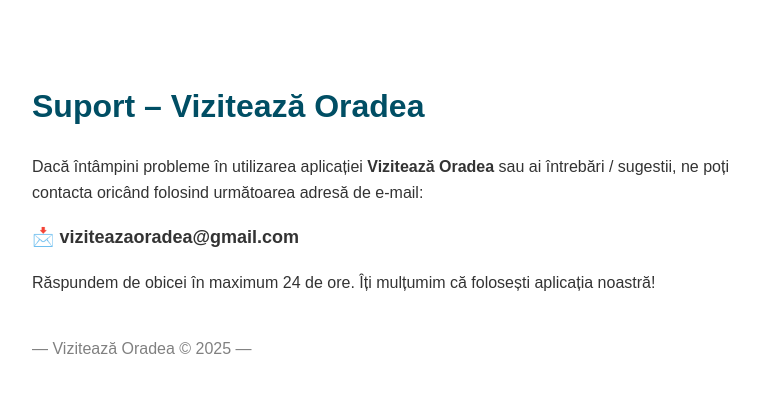
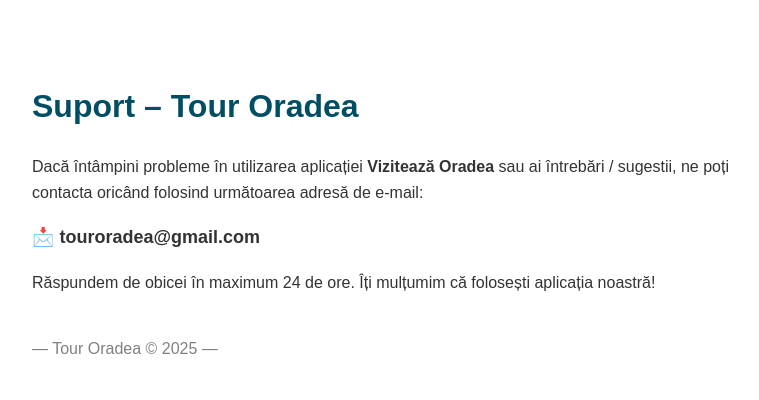
Before and after one commit to lelexdarius/viziteaza-oradea-termeni, a plain HTML site: page support.html in a window 1280 px wide. Shown: the whole page, without its empty margins (258-1017 px from the left). Drawn offline with Linux system fonts and the light colour scheme.

Commit message:
Update support.html

```diff
--- a/support.html
+++ b/support.html
@@ -3,7 +3,7 @@
 <head>
     <meta charset="UTF-8">
     <meta name="viewport" content="width=device-width, initial-scale=1.0">
-    <title>Suport – Vizitează Oradea</title>
+    <title>Suport – Tour Oradea</title>
     <style>
         body {
             font-family: Arial, sans-serif;
@@ -20,7 +20,7 @@
 </head>
 <body>
 
-    <h1>Suport – Vizitează Oradea</h1>
+    <h1>Suport – Tour Oradea</h1>
 
     <p>
         Dacă întâmpini probleme în utilizarea aplicației <strong>Vizitează Oradea</strong>
@@ -28,7 +28,7 @@
     </p>
 
     <p style="font-size: 18px;">
-        📩 <strong>viziteazaoradea@gmail.com</strong>
+        📩 <strong>touroradea@gmail.com</strong>
     </p>
 
     <p>
@@ -37,7 +37,7 @@
     </p>
 
     <p style="margin-top: 40px; color: gray;">
-        — Vizitează Oradea © 2025 —
+        — Tour Oradea © 2025 —
     </p>
 
 </body>
```
